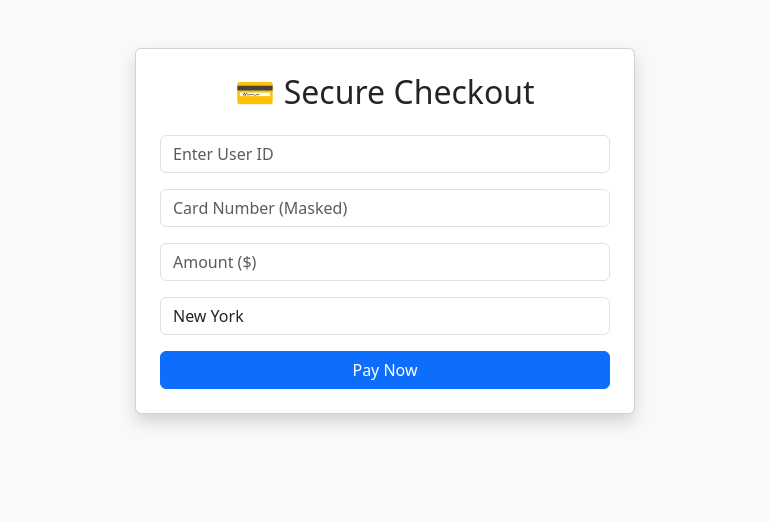
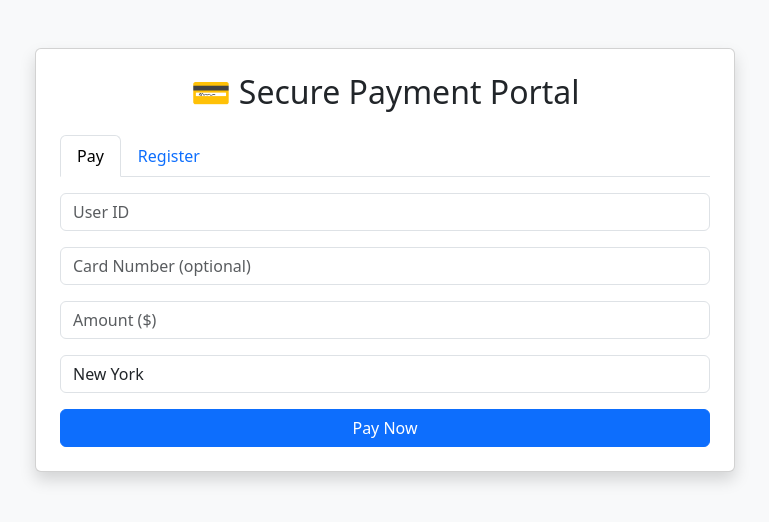
Before and after one commit to Mayank735254/Credit-card-fraud-detection-, a Flask app: page / in a window 1280 px wide. Shown: the top 522 px of the page, without its empty margins (255-1024 px from the left). Run offline with Flask 2, Linux system fonts and the light colour scheme.

Commit message:
Add web UI: registration and payment tabs in templates/index.html

```diff
--- a/Major project/templates/index.html
+++ b/Major project/templates/index.html
@@ -6,29 +6,50 @@
 </head>
 <body class="bg-light">
     <div class="container mt-5">
-        <div class="card shadow p-4 mx-auto" style="max-width: 500px;">
-            <h2 class="text-center mb-4">💳 Secure Checkout</h2>
-            <div id="result" class="alert d-none"></div>
+        <div class="card shadow p-4 mx-auto" style="max-width: 700px;">
+            <h2 class="text-center mb-4">💳 Secure Payment Portal</h2>
+            <ul class="nav nav-tabs" id="tabMenu">
+                <li class="nav-item"><a class="nav-link active" data-bs-toggle="tab" href="#pay">Pay</a></li>
+                <li class="nav-item"><a class="nav-link" data-bs-toggle="tab" href="#register">Register</a></li>
+            </ul>
+            <div class="tab-content mt-3">
+                <div class="tab-pane fade show active" id="pay">
+                    <div id="payResult" class="alert d-none"></div>
+                    <input type="text" id="p_user_id" class="form-control mb-3" placeholder="User ID">
+                    <input type="text" id="p_card_num" class="form-control mb-3" placeholder="Card Number (optional)">
+                    <input type="number" id="p_amount" class="form-control mb-3" placeholder="Amount ($)">
+                    <select id="p_state" class="form-control mb-3">
+                        <option value="NY">New York</option>
+                        <option value="CA">California</option>
+                        <option value="TX">Texas</option>
+                    </select>
+                    <button onclick="pay()" class="btn btn-primary w-100">Pay Now</button>
+                </div>
 
-            <input type="text" id="user_id" class="form-control mb-3" placeholder="Enter User ID">
-            <input type="text" id="card_num" class="form-control mb-3" placeholder="Card Number (Masked)">
-            <input type="number" id="amount" class="form-control mb-3" placeholder="Amount ($)">
-            <select id="state" class="form-control mb-3">
-                <option value="NY">New York</option>
-                <option value="CA">California</option>
-                <option value="TX">Texas</option>
-            </select>
-            <button onclick="pay()" class="btn btn-primary w-100">Pay Now</button>
+                <div class="tab-pane fade" id="register">
+                    <div id="regResult" class="alert d-none"></div>
+                    <input type="text" id="r_user_id" class="form-control mb-3" placeholder="User ID">
+                    <input type="text" id="r_card_num" class="form-control mb-3" placeholder="Card Number">
+                    <input type="text" id="r_card_cvv" class="form-control mb-3" placeholder="CVV">
+                    <input type="text" id="r_card_expiry" class="form-control mb-3" placeholder="MM/YY">
+                    <input type="text" id="r_state" class="form-control mb-3" placeholder="State">
+                    <div class="mb-3">
+                        <label class="form-label">Card Image (optional)</label>
+                        <input type="file" id="r_card_image" class="form-control">
+                    </div>
+                    <button onclick="registerUser()" class="btn btn-success w-100">Register</button>
+                </div>
+            </div>
         </div>
     </div>
 
     <script>
         async function pay() {
             const data = {
-                user_id: document.getElementById('user_id').value,
-                card_num: document.getElementById('card_num').value,
-                amount: document.getElementById('amount').value,
-                state: document.getElementById('state').value
+                user_id: document.getElementById('p_user_id').value,
+                card_num: document.getElementById('p_card_num').value,
+                amount: document.getElementById('p_amount').value,
+                state: document.getElementById('p_state').value
             };
 
             const response = await fetch('/process_payment', {
@@ -36,11 +57,27 @@
                 headers: {'Content-Type': 'application/json'},
                 body: JSON.stringify(data)
             });
+            const res = await response.json();
+            const alert = document.getElementById('payResult');
+            alert.className = `alert d-block ${res.status === 'Approved' ? 'alert-success' : 'alert-danger'}`;
+            alert.innerText = `Result: ${res.status} (${res.user_type || 'N/A'} User)`;
+        }
 
+        async function registerUser() {
+            const form = new FormData();
+            form.append('user_id', document.getElementById('r_user_id').value);
+            form.append('card_num', document.getElementById('r_card_num').value);
+            form.append('card_cvv', document.getElementById('r_card_cvv').value);
+            form.append('card_expiry', document.getElementById('r_card_expiry').value);
+            form.append('state', document.getElementById('r_state').value);
+            const fileEl = document.getElementById('r_card_image');
+            if (fileEl.files.length) form.append('card_image', fileEl.files[0]);
+
+            const response = await fetch('/register_user', { method: 'POST', body: form });
             const res = await response.json();
-            const alert = document.getElementById('result');
-            alert.className = `alert d-block ${res.status === 'Approved' ? 'alert-success' : 'alert-danger'}`;
-            alert.innerText = `Result: ${res.status} (${res.user_type} User)`;
+            const alert = document.getElementById('regResult');
+            alert.className = `alert d-block ${response.status === 200 ? 'alert-success' : 'alert-danger'}`;
+            alert.innerText = JSON.stringify(res);
         }
     </script>
 </body>
```
